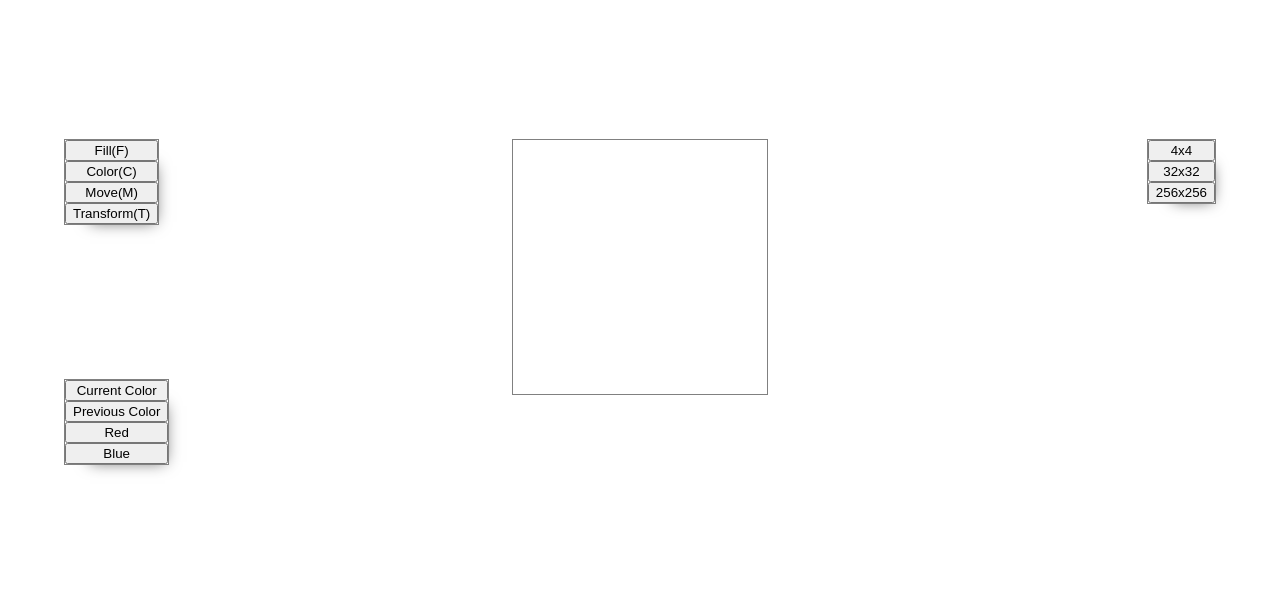
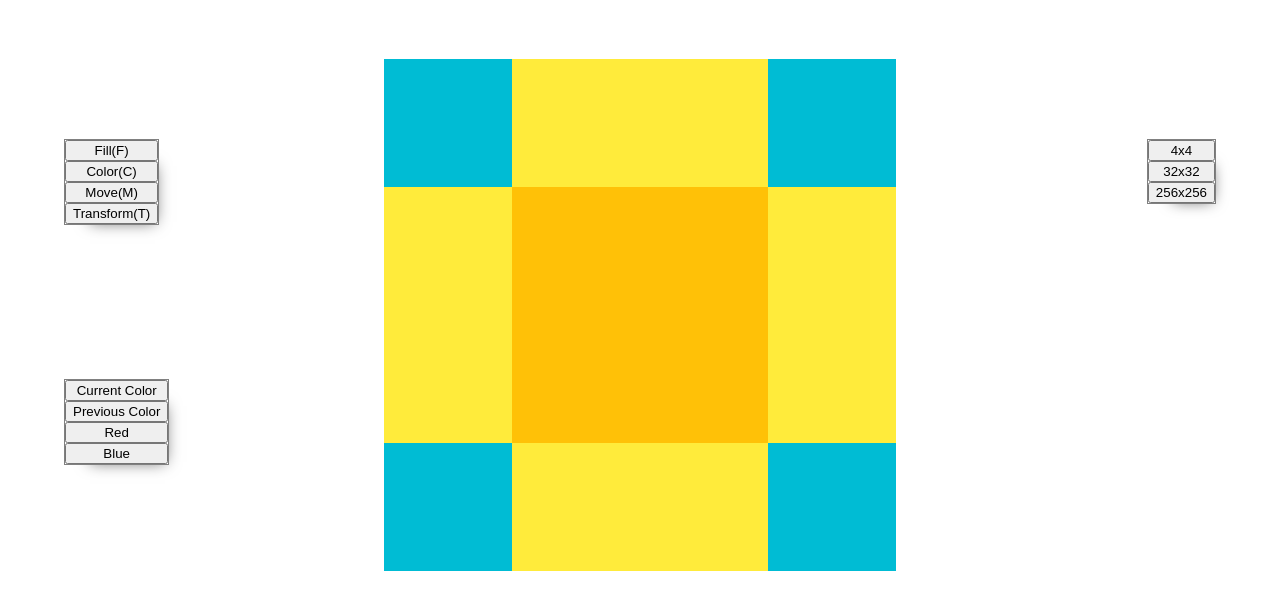
Before and after one commit to zanhesl/codejam-canvas, a plain HTML site: page index.html in a window 1280 px wide. Both pictures are taken after a click on the button "4x4". Shown: the part 101-710 px from the top of the page. Drawn offline with Linux system fonts and the light colour scheme.

Commit message:
feat: add fill and resize canvas features

```diff
--- a/index.html
+++ b/index.html
@@ -42,7 +42,7 @@
       </div>
 
       <div class="canvas-container">
-        <canvas id="canvas-main" width="256" height="256" class="canvas-main"></canvas>
+        <canvas id="canvas-main" width="512" height="512" class="canvas-main"></canvas>
       </div>
 
 
@@ -58,6 +58,8 @@
         </button>
       </div>
     </main>
+
+    <img src="./data/image.png" alt="source" class="source-image">
     <script type="text/javascript" src="./scripts/images.js"></script>
     <script type="text/javascript" src="./scripts/script.js"></script>
   </body>
--- a/main.css
+++ b/main.css
@@ -45,14 +45,19 @@ div {
 .canvas-container {
   border: 1px solid grey;
   position: absolute;
-  left: 40%;
-  top: 30%;
-  width: 256px;
-  height: 256px;
+  left: 30%;
+  top: 20%;
+  width: 512px;
+  height: 512px;
 
   display: flex;
 }
 
+.source-image {
+  display: none;
+}
+
 #canvas-main {
   margin: auto;
+  image-rendering: pixelated;
 }
--- a/scripts/script.js
+++ b/scripts/script.js
@@ -1,28 +1,44 @@
-import {image4x4, image32x32} from './images.js';
+const DEFAULT_SIZE = 512;
 
-const DEFAULT_SIZE = 256;
+const canvas = document.querySelector(`.canvas-main`);
+const ctx = canvas.getContext('2d');
+const resizeButtons = document.querySelectorAll(`.resize-canvas button`);
+const imageSrc = document.querySelector(`.source-image`);
 
+function drawBackgroundHash(image) {
+  for (let i = 0; i < image.length; i++) {
+    for (var j = 0; j < image[0].length; j++) {
+      ctx.fillStyle = `#${image[i][j]}`;
+      ctx.fillRect(j, i, 1, 1);
+    }
+  }
+};
 
-const ctx = document.querySelector(`.canvas-main`)
-
-const resizeButtons = document.querySelectorAll(`.resize-canvas button`);
-
-// var request = new XMLHttpRequest();
-// request.open("GET", "../data/4x4.json", false);
-// request.send(null);
-// request.onreadystatechange = function() {
-//   if ( request.readyState === 4 && request.status === 200 ) {
-//     var my_JSON_object = JSON.parse(request.responseText);
-//     console.log(my_JSON_object);
-//   }
-// }
-
-
+function drawBackgroundRGB(image){
+  for (let i = 0; i < image.length; i++) {
+    for (var j = 0; j < image[0].length; j++) {
+      ctx.fillStyle = `rgba(${image[i][j][0]}, ${image[i][j][1]}, ${image[i][j][2]}, ${image[i][j][3]})`;
+      ctx.fillRect(j, i, 1, 1);
+    }
+  }
+};
 
 resizeButtons.forEach(function(element) {
   let resizeValue = element.innerHTML.split(`x`)[0];
   element.addEventListener(`click`, (evt) => {
-    [ctx.height, ctx.width] = [resizeValue, resizeValue];
-    ctx.style.transform = `scale(${DEFAULT_SIZE / resizeValue})`;
+    [canvas.height, canvas.width] = [resizeValue, resizeValue];
+    canvas.style.transform = `scale(${DEFAULT_SIZE / resizeValue})`;
   });
+});
+
+resizeButtons[0].addEventListener(`click`, (evt) => {
+  drawBackgroundHash(image4x4);
+});
+
+resizeButtons[1].addEventListener(`click`, (evt) => {
+  drawBackgroundRGB(image32x32);
 })
+
+resizeButtons[2].addEventListener(`click`, (evt) => {
+  ctx.drawImage(imageSrc, 0, 0, 256, 256);
+})
```
